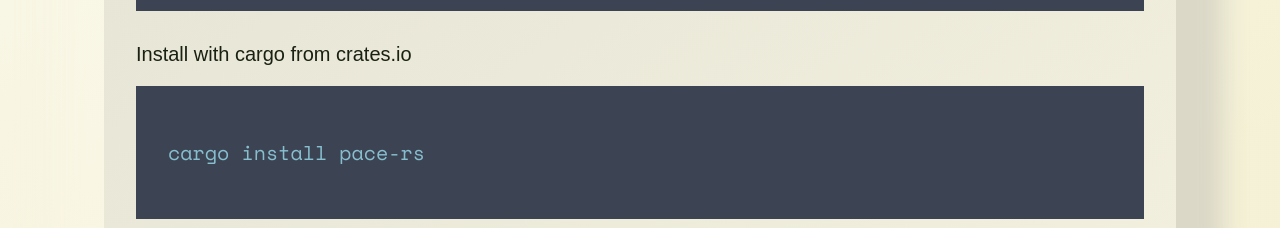
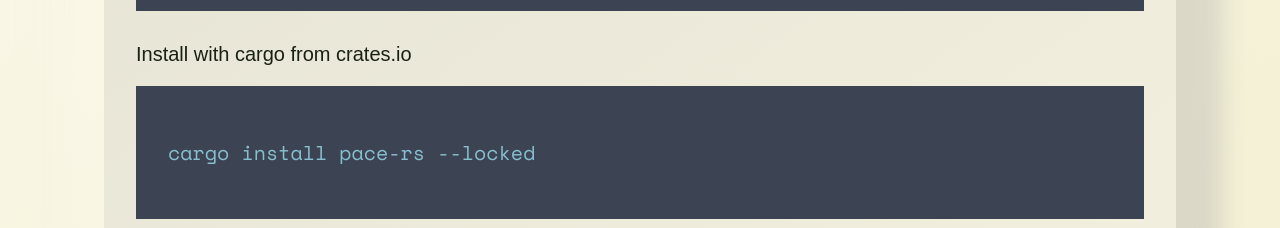
Before and after one commit to pace-rs/pace-rs.github.io, a SvelteKit app: page / in a window 1280 px wide. Shown: the part 1300-1528 px from the top of the page. Built offline with nearby package versions, Linux system fonts and the light colour scheme.

Commit message:
docs: update cargo install command
Signed-off-by: simonsan <14062932+simonsan@users.noreply.github.com>

```diff
--- a/src/routes/+page.svelte
+++ b/src/routes/+page.svelte
@@ -21,7 +21,7 @@
 		<div>
 			<p>Install with cargo from crates.io</p>
 			<div class="code-block">
-				<p class="code-text">cargo install pace-rs</p>
+				<p class="code-text">cargo install pace-rs --locked</p>
 			</div>
 		</div>
 		<div>
```
